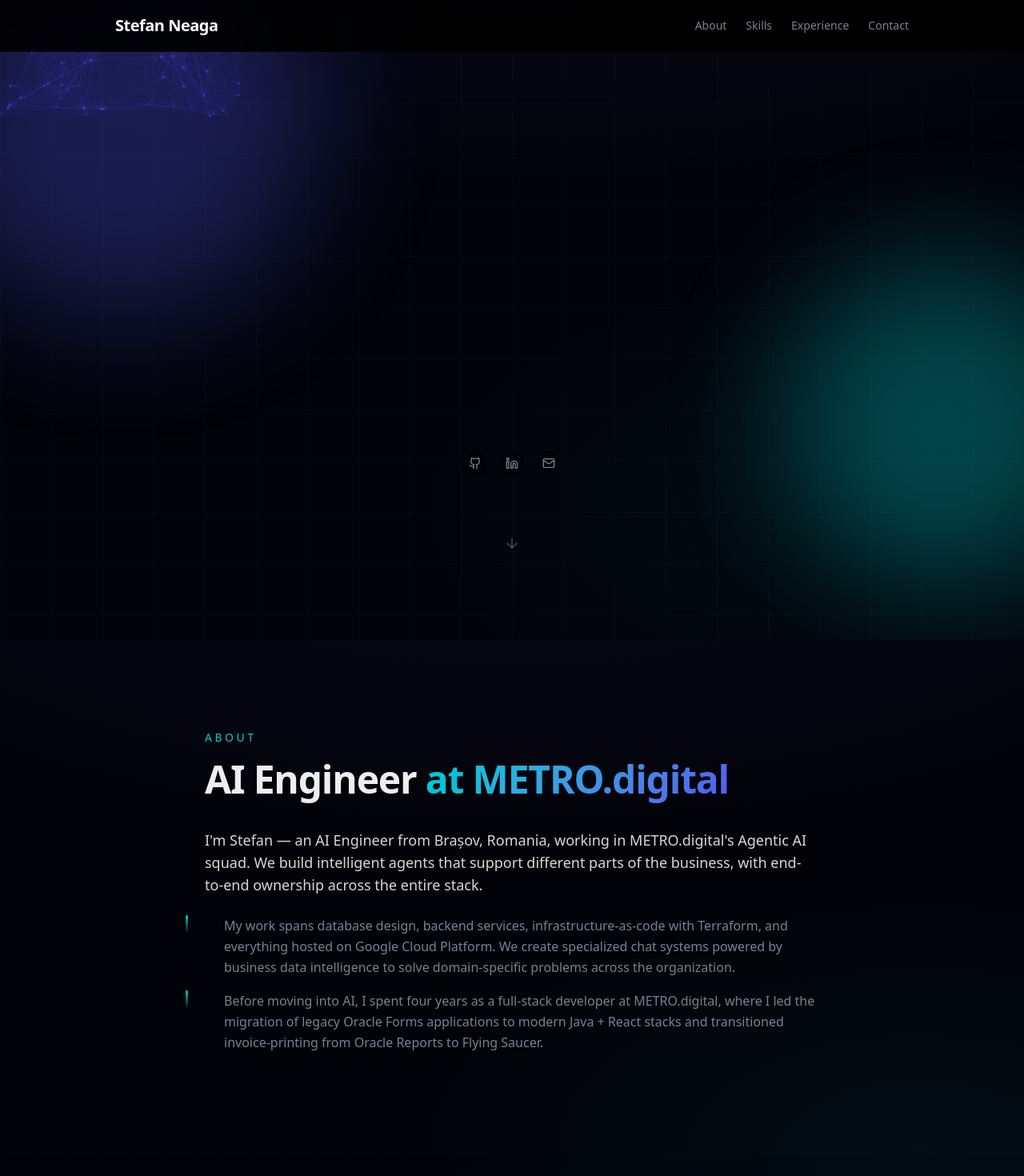
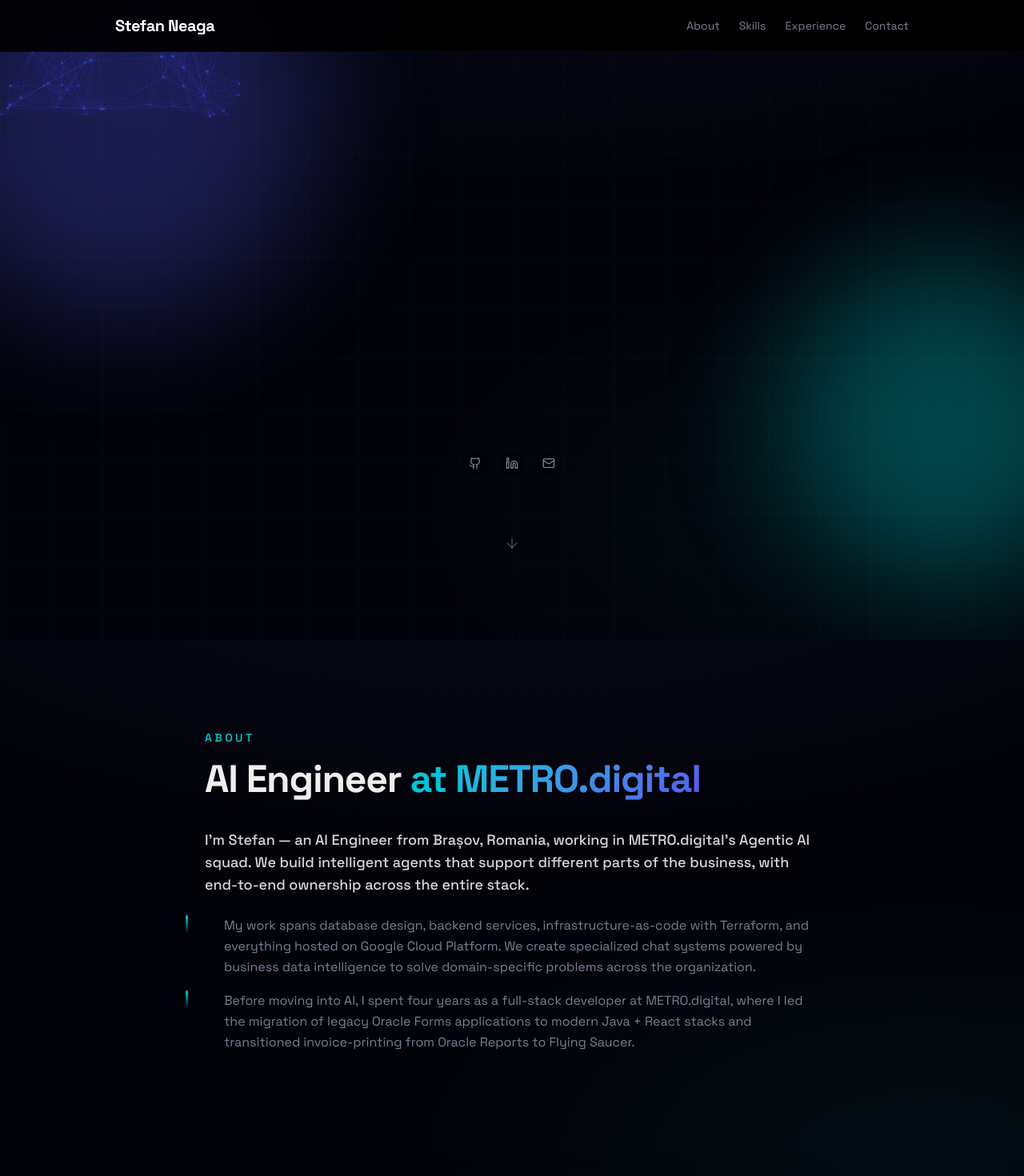
Before and after one commit to neagastefan99/personal-site, a Next.js app: page / in a window 1280 px wide. Shown: the top 1470 px of the page at 80% size. Built offline with nearby package versions, Linux system fonts and the light colour scheme.

Commit message:
fix: gradient-text uses color:transparent+display:inline-block instead of -webkit-text-fill-color; restore Space Grotesk

```diff
--- a/src/app/globals.css
+++ b/src/app/globals.css
@@ -7,7 +7,7 @@
 @theme inline {
   --color-background: var(--background);
   --color-foreground: var(--foreground);
-  --font-sans: system-ui, -apple-system, BlinkMacSystemFont, "Segoe UI", Roboto, sans-serif;
+  --font-sans: var(--font-space-grotesk);
   --font-mono: var(--font-geist-mono);
   --color-sidebar-ring: var(--sidebar-ring);
   --color-sidebar-border: var(--sidebar-border);
@@ -112,8 +112,9 @@
 .gradient-text {
   background: linear-gradient(135deg, oklch(0.78 0.14 195), oklch(0.55 0.22 275));
   -webkit-background-clip: text;
-  -webkit-text-fill-color: transparent;
   background-clip: text;
+  color: transparent;
+  display: inline-block;
 }
 
 /* ── Glass card with glow ── */
--- a/src/app/layout.tsx
+++ b/src/app/layout.tsx
@@ -1,8 +1,14 @@
 import type { Metadata } from "next";
-import { Geist_Mono } from "next/font/google";
+import { Space_Grotesk, Geist_Mono } from "next/font/google";
 import Navbar from "@/components/Navbar";
 import "./globals.css";
 import { siteConfig } from "@/lib/data";
+
+const spaceGrotesk = Space_Grotesk({
+  variable: "--font-space-grotesk",
+  subsets: ["latin"],
+  weight: ["400", "500", "600", "700"],
+});
 
 const geistMono = Geist_Mono({
   variable: "--font-geist-mono",
@@ -23,7 +29,7 @@
   return (
     <html
       lang="en"
-      className={`${geistMono.variable} h-full antialiased`}
+      className={`${spaceGrotesk.variable} ${geistMono.variable} h-full antialiased`}
     >
       <body className="min-h-full flex flex-col">
         <Navbar />
```
